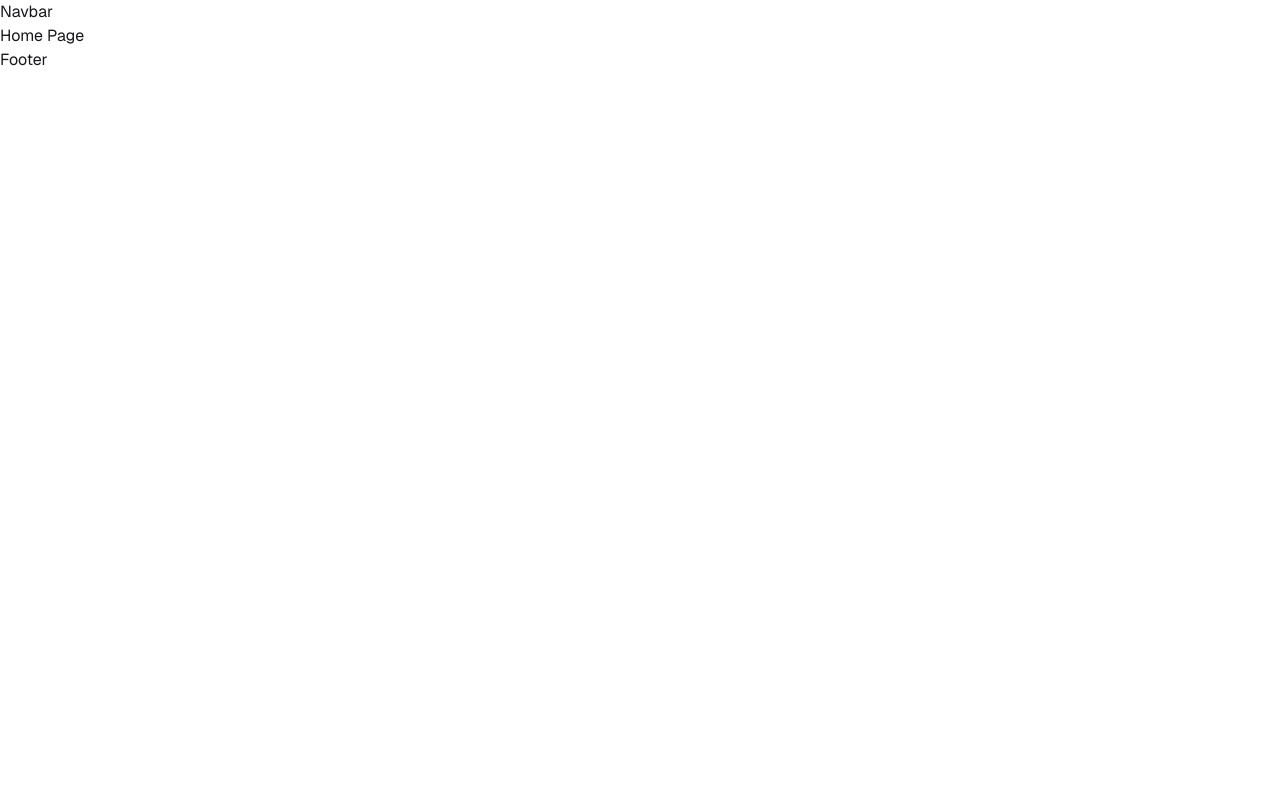
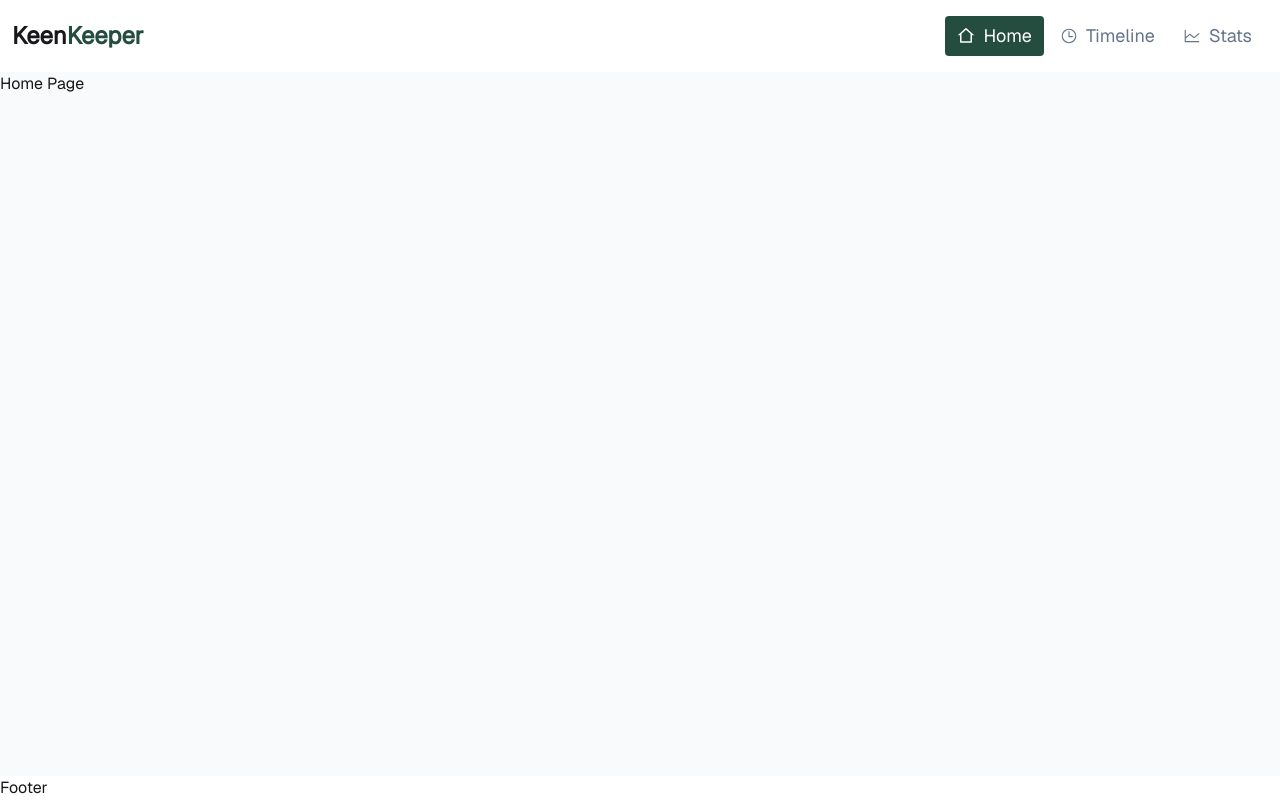
Before and after one commit to mjaabdullah/keen-keeper, a React (Vite) app: page / in a window 1280 px wide. Built offline with nearby package versions, Linux system fonts and the light colour scheme.

Commit message:
Add Navbar

```diff
--- a/package.json
+++ b/package.json
@@ -14,6 +14,7 @@
     "@tailwindcss/vite": "^4.2.2",
     "react": "^19.2.4",
     "react-dom": "^19.2.4",
+    "react-icons": "^5.6.0",
     "react-router": "^7.14.0",
     "tailwindcss": "^4.2.2"
   },
--- a/src/components/shared/Navbar.jsx
+++ b/src/components/shared/Navbar.jsx
@@ -1,5 +1,58 @@
+import { IoTimeOutline } from "react-icons/io5";
+import { PiChartLine } from "react-icons/pi";
+import { RiHome2Line } from "react-icons/ri";
+import { Link, NavLink } from "react-router";
+
 const Navbar = () => {
-  return <div>Navbar</div>;
+  return (
+    <div className="bg-base-100 shadow-sm">
+      <div className="navbar container mx-auto px-3">
+        <div className="flex-1">
+          <Link className="text-2xl font-extrabold" to="/">
+            <span>Keen</span>
+            <span className="text-[#244D3F]">Keeper</span>
+          </Link>
+        </div>
+        <div className="flex-none">
+          <ul className="menu menu-horizontal px-1 text-[#64748B] space-x-1 text-lg font-medium">
+            <li>
+              <NavLink
+                to="/"
+                className={({ isActive }) =>
+                  isActive ? "bg-[#244D3F] text-white" : ""
+                }
+              >
+                <RiHome2Line />
+                Home
+              </NavLink>
+            </li>
+            <li>
+              <NavLink
+                to="/timeline"
+                className={({ isActive }) =>
+                  isActive ? "bg-[#244D3F] text-white" : ""
+                }
+              >
+                <IoTimeOutline />
+                Timeline
+              </NavLink>
+            </li>
+            <li>
+              <NavLink
+                to="/stats"
+                className={({ isActive }) =>
+                  isActive ? "bg-[#244D3F] text-white" : ""
+                }
+              >
+                <PiChartLine />
+                Stats
+              </NavLink>
+            </li>
+          </ul>
+        </div>
+      </div>
+    </div>
+  );
 };
 
 export default Navbar;
--- a/src/layout/MainLayout.jsx
+++ b/src/layout/MainLayout.jsx
@@ -4,9 +4,11 @@ import Navbar from "../components/shared/Navbar";
 
 const MainLayout = () => {
   return (
-    <div>
+    <div className="min-h-screen flex flex-col">
       <Navbar />
-      <Outlet />
+      <div className="bg-[#F8FAFC] flex-1">
+        <Outlet />
+      </div>
       <Footer />
     </div>
   );
```
Also changed, not shown: 2 other files (tests, documents, lock files or other folders).
